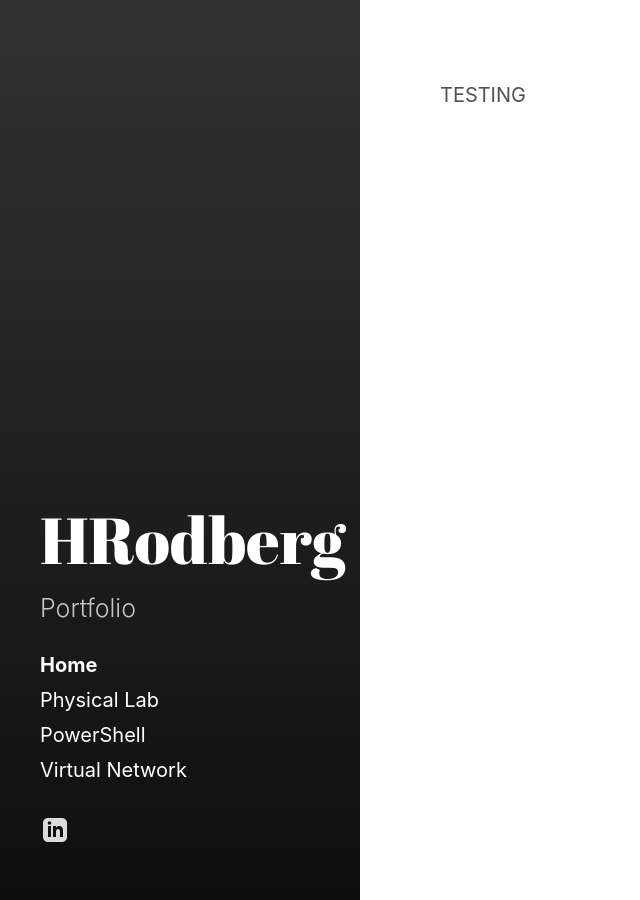
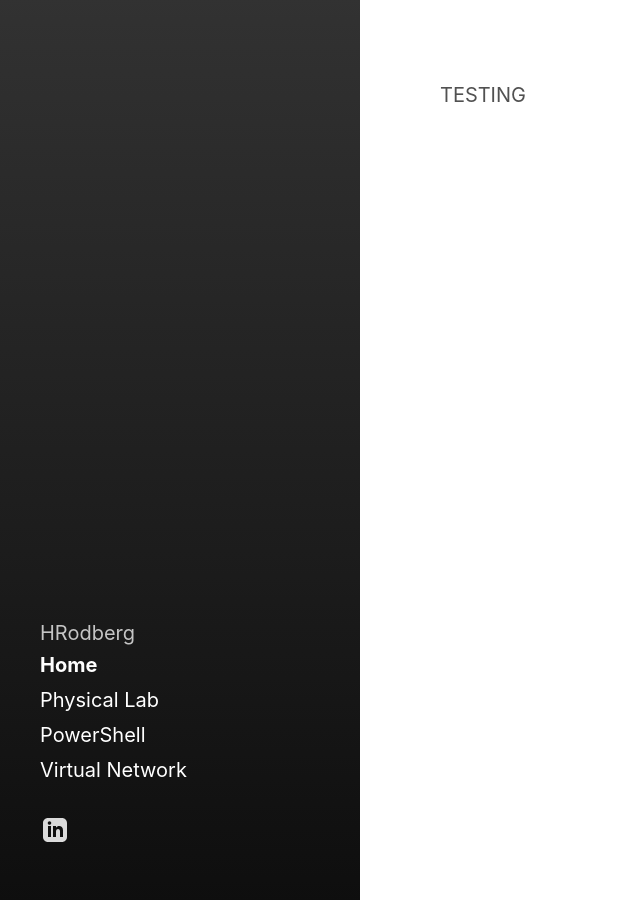
Before and after one commit to HRodberg/HRodberg.github.io, a Jekyll site: the page built from index.html, in a window 1280 px wide. Shown: the whole page, without its empty margins (0-640 px from the left). Built offline with Jekyll 4.4.1, drawn with Linux system fonts in a browser that asks for light colours; the list of posts is cut into pages by our own code.

Commit message:
Update sidebar.html

```diff
--- a/_includes/sidebar.html
+++ b/_includes/sidebar.html
@@ -1,14 +1,6 @@
 <div id="sidebar">
   <header>
-    <{% if page.layout == "index" %}h1{% else %}div{% endif %} class="site-title">
-      <a href="{{ site.baseurl }}/">
-        {% unless page.url == "/" %}
-          <span class="back-arrow icon">{% include svg/back-arrow.svg %}</span>
-        {% endunless %}
         {{ site.title }}
-      </a>
-    </{% if page.layout == "index" %}h1{% else %}div{% endif %}>
-    <p class="lead">{{ site.description }}</p>
   </header>
   {% include sidebar-nav-links.html %}
   {% include sidebar-icon-links.html %}
```
